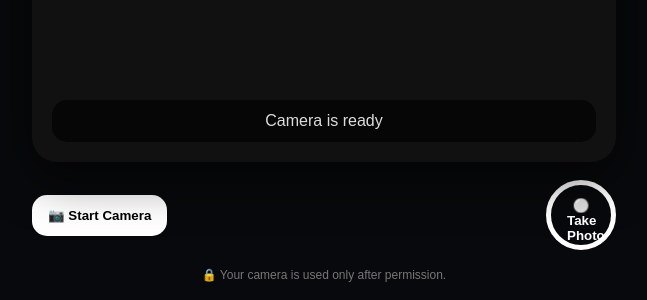
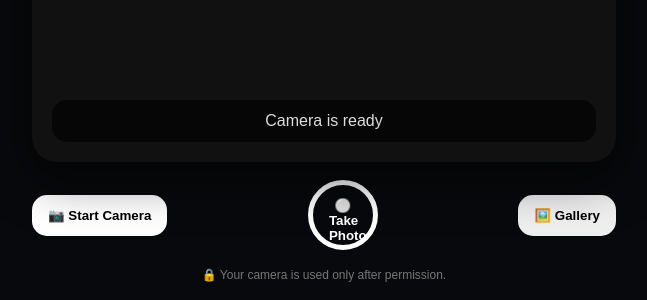
Before and after one commit to anthoniiooooo/SnapCam, a plain HTML site: page index.html in a window 1280 px wide. Shown: the part 970-1270 px from the top of the page, without its empty margins (316-963 px from the left). Drawn offline with Linux system fonts and the light colour scheme.

Commit message:
Add gallery button

```diff
--- a/index.html
+++ b/index.html
@@ -35,6 +35,9 @@
         <button id="takePhoto">
           ⚪ Take Photo
         </button>
+        <button id="openGallery">
+           🖼️ Gallery
+        </button>
 
       </div>
 
```
